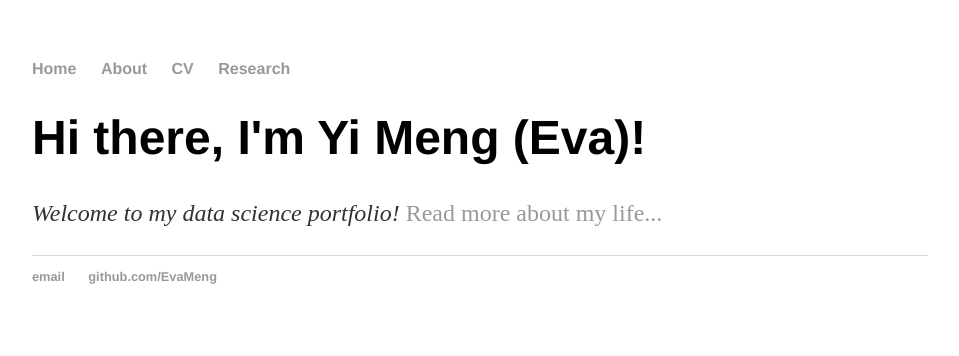
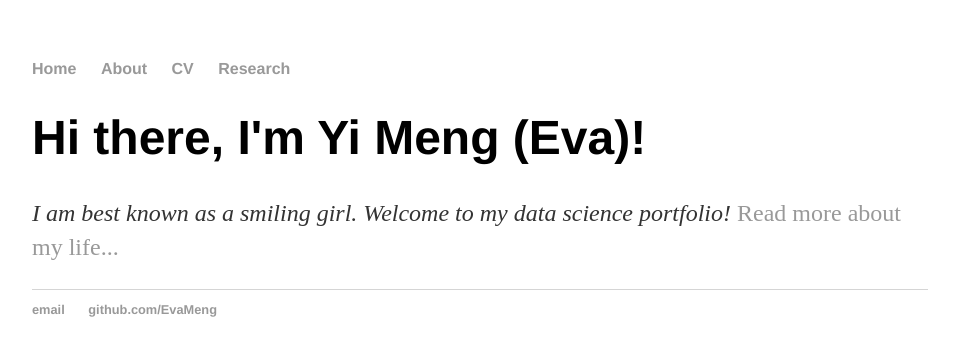
Before and after one commit to EvaMeng/evameng.github.io, a Jekyll site: the page built from index.html, in a window 1280 px wide. Shown: the top 356 px of the page, without its empty margins (160-1119 px from the left). Built offline with Jekyll 4.4.1, drawn with Linux system fonts in a browser that asks for light colours.

Commit message:
Update index.html
change

```diff
--- a/index.html
+++ b/index.html
@@ -4,5 +4,5 @@ title: Yi Meng
 ---
 <div class="blurb">
 	<h1>Hi there, I'm Yi Meng (Eva)!</h1>
-	<p><em>Welcome to my data science portfolio!</em> <a href="/about">Read more about my life...</a></p>
+	<p><em>I am best known as a smiling girl. Welcome to my data science portfolio!</em> <a href="/about"> Read more about my life...</a></p>
 </div><!-- /.blurb -->
```
